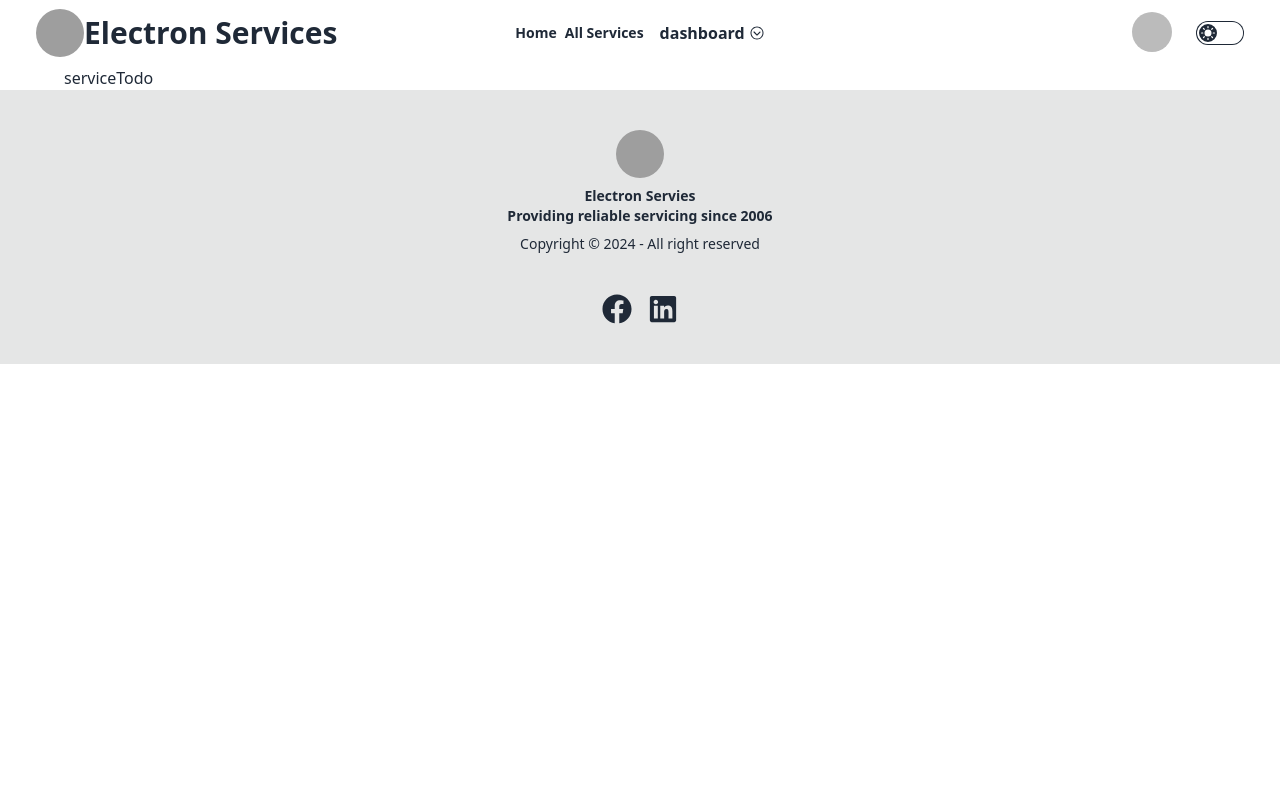
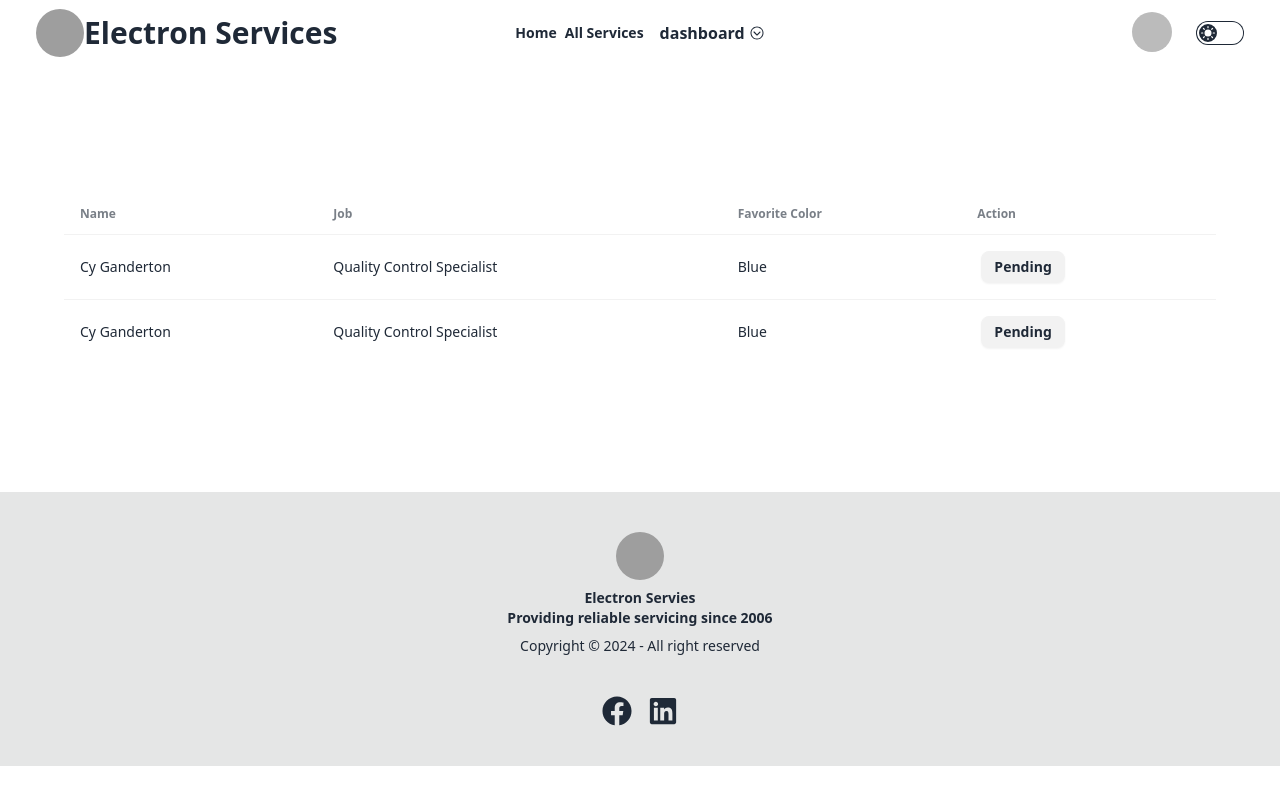
Before and after one commit to RobiulIslam08/a11-electron-repair-house-client, a React (Vite) app: page /serviceTodo in a window 1280 px wide. Built offline with nearby package versions, Linux system fonts and the light colour scheme; no server answers; sample sign-in values are in the browser's storage; grey boxes are pictures that could not be loaded.

Commit message:
search implement done

```diff
--- a/src/component/accordian/Accordian.jsx
+++ b/src/component/accordian/Accordian.jsx
@@ -3,9 +3,9 @@
 const Accordian = () => {
 	return (
 		<div className="mb-32">
-			<div className="text-center w-1/2 mx-auto mb-10">
+			<div className="text-center w-1/2 mx-auto mb-16">
 			<h2 className="text-2xl font-semibold sm:text-4xl">Frequently Asked Questions</h2>
-			<p className="mt-4 mb-8 dark:text-gray-600">Welcome to our Frequently Asked Questions section, where we provide answers to common inquiries about our electronic servicing. Whether you're curious about our repair process, warranty coverage, or pricing, we've got you covered.</p>
+			<p className="mt-4 mb-8 dark:text-gray-600">Welcome to our Frequently Asked Questions section, where we provide answers to common inquiries about our electronic servicing. </p>
 
 			</div>
 
--- a/src/page/serviceTodo/ServiceTodo.jsx
+++ b/src/page/serviceTodo/ServiceTodo.jsx
@@ -3,11 +3,55 @@ import { Helmet } from "react-helmet-async";
 
 const ServiceTodo = () => {
 	return (
-		<div>
+		<div className="my-32">
 			<Helmet>
 				<title>Service Todo</title>
 			</Helmet>
-			serviceTodo
+			<div className="overflow-x-auto">
+				<table className="table">
+					{/* head */}
+					<thead>
+						<tr>
+
+							<th>Name</th>
+							<th>Job</th>
+							<th>Favorite Color</th>
+							<th>Action</th>
+						</tr>
+					</thead>
+					<tbody>
+						{/* row 1 */}
+						<tr>
+
+							<td>Cy Ganderton</td>
+							<td>Quality Control Specialist</td>
+							<td>Blue</td>
+							<td><div className="dropdown">
+								<div tabIndex={0} role="button" className="btn btn-sm m-1">Pending</div>
+								<ul tabIndex={0} className="dropdown-content z-[1] menu p-2 shadow bg-base-100 rounded-box w-52">
+									<li><a>Item 1</a></li>
+									<li><a>Item 2</a></li>
+								</ul>
+							</div></td>
+						</tr>
+						<tr>
+
+							<td>Cy Ganderton</td>
+							<td>Quality Control Specialist</td>
+							<td>Blue</td>
+							<td><div className="dropdown">
+								<div tabIndex={0} role="button" className="btn btn-sm m-1">Pending</div>
+								<ul tabIndex={0} className="dropdown-content z-[1] menu p-2 shadow bg-base-100 rounded-box w-52">
+									<li><a>Item 1</a></li>
+									<li><a>Item 2</a></li>
+								</ul>
+							</div></td>
+						</tr>
+						{/* row 2 */}
+
+					</tbody>
+				</table>
+			</div>
 		</div>
 	);
 };
```
